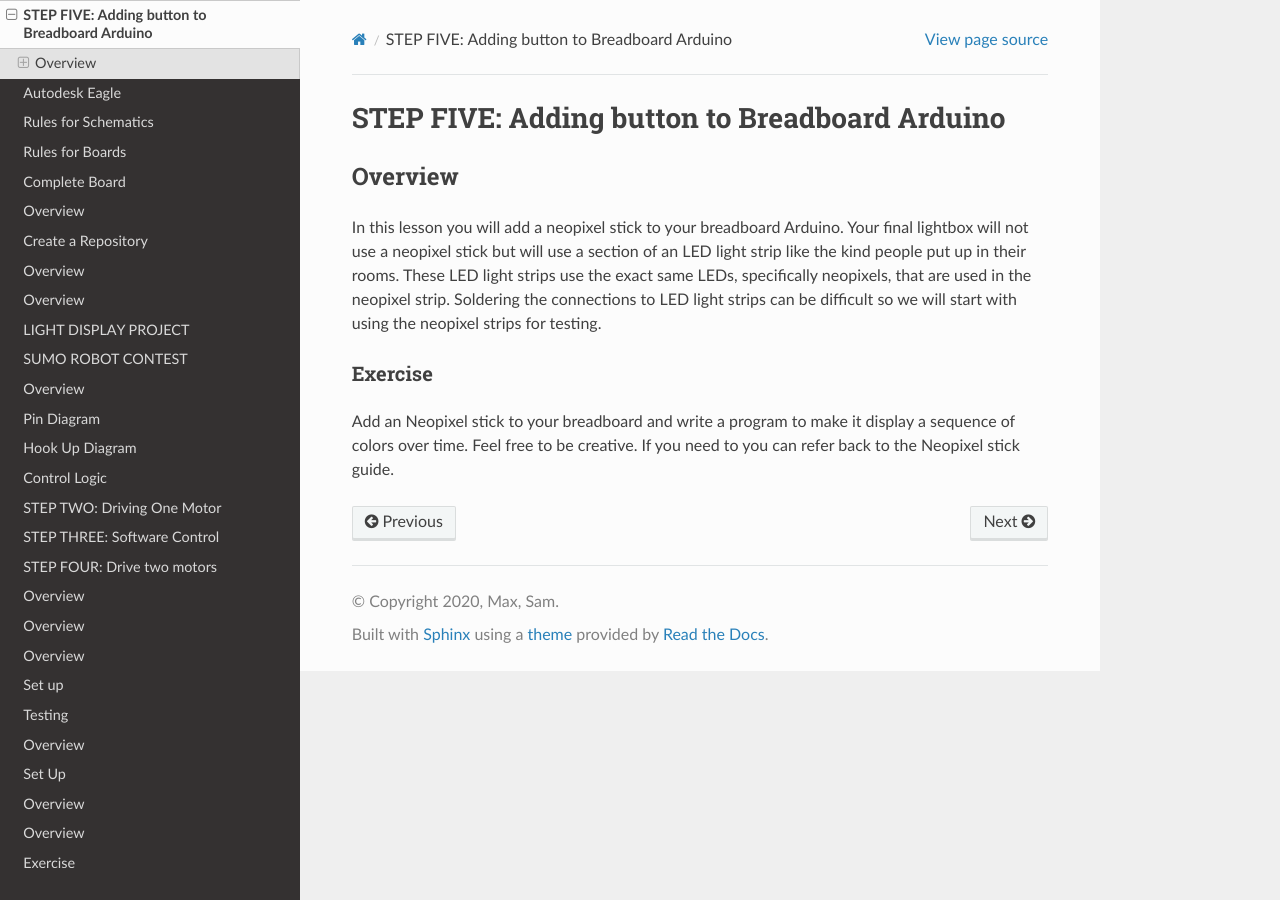
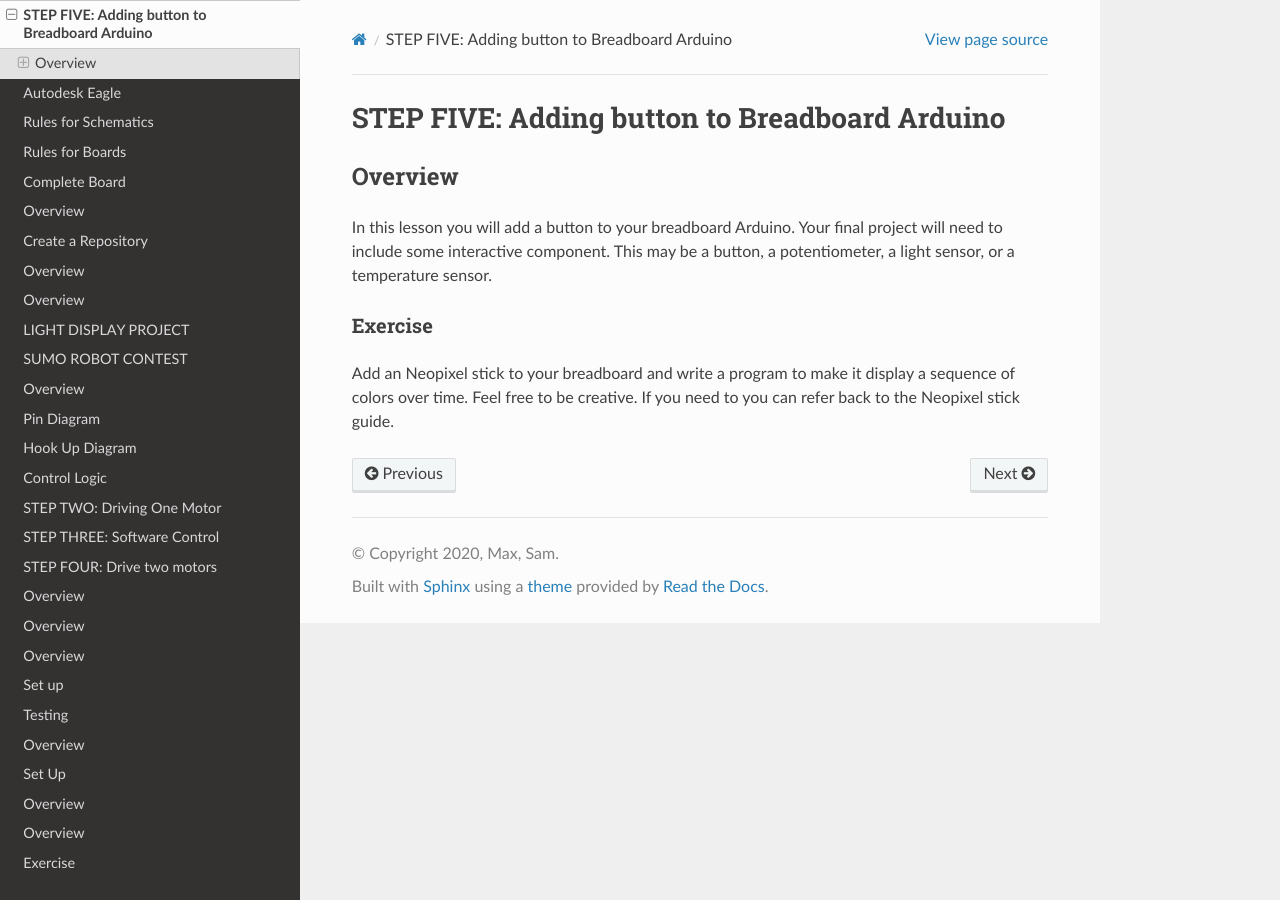
Before and after one commit to maxtkc/mvths-wiki, a Sphinx documentation site: the page built from docs/044b-button-breadboard.rst, in a window 1280 px wide. Built offline with Sphinx 7.4.7 and the Read the Docs theme 2.0.0, drawn with Linux system fonts in a browser that asks for light colours; pages that are not in the unit, such as notebooks, are missing from menus.

Commit message:
Update 044b-button-breadboard.rst

```diff
--- a/docs/044b-button-breadboard.rst
+++ b/docs/044b-button-breadboard.rst
@@ -4,7 +4,7 @@ STEP FIVE: Adding button to Breadboard Arduino
 Overview
 --------
 
-In this lesson you will add a neopixel stick to your breadboard Arduino. Your final lightbox will not use a neopixel stick but will use a section of an LED light strip like the kind people put up in their rooms. These LED light strips use the exact same LEDs, specifically neopixels, that are used in the neopixel strip. Soldering the connections to LED light strips can be difficult so we will start with using the neopixel strips for testing.
+In this lesson you will add a button to your breadboard Arduino. Your final project will need to include some interactive component. This may be a button, a potentiometer, a light sensor, or a temperature sensor.
 
 Exercise
 ~~~~~~~~
```
